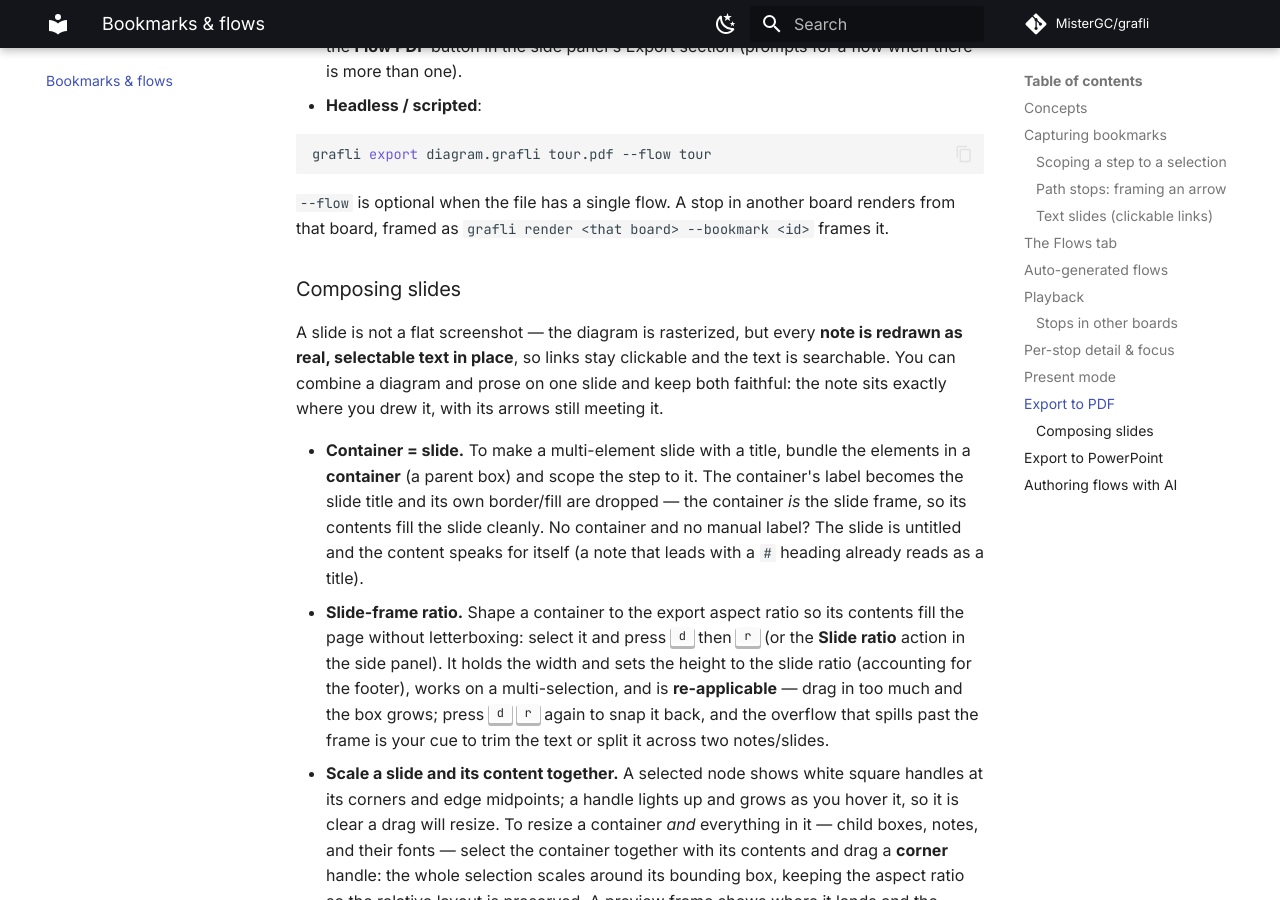
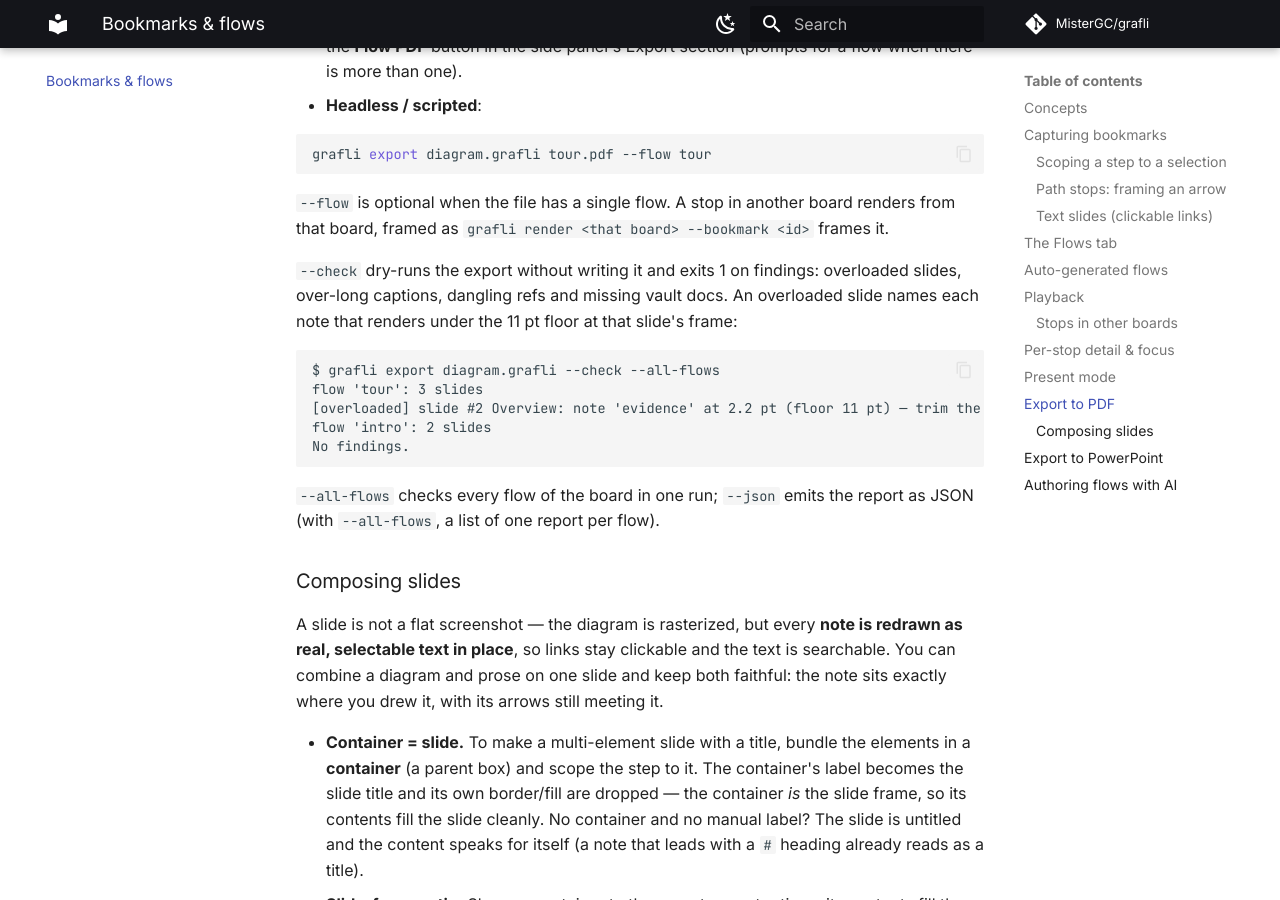
Before and after one commit to MisterGC/grafli, an MkDocs documentation site: the page built from docs/bookmarks-flows.md, in a window 1280 px wide and 900 px high, scrolled down 5706 px. Built offline with MkDocs 1.6.1 and Material for MkDocs 9.7.7, drawn with Linux system fonts in a browser that asks for light colours; comment, search, counter and statistics services are not loaded.

Commit message:
Document the named overload findings and --all-flows: changelog, flows guide, skill

````diff
--- a/docs/bookmarks-flows.md
+++ b/docs/bookmarks-flows.md
@@ -252,6 +252,22 @@ grafli export diagram.grafli tour.pdf --flow tour
 board renders from that board, framed as `grafli render <that board>
 --bookmark <id>` frames it.
 
+`--check` dry-runs the export without writing it and exits 1 on findings:
+overloaded slides, over-long captions, dangling refs and missing vault docs.
+An overloaded slide names each note that renders under the 11 pt floor at
+that slide's frame:
+
+```text
+$ grafli export diagram.grafli --check --all-flows
+flow 'tour': 3 slides
+[overloaded] slide #2 Overview: note 'evidence' at 2.2 pt (floor 11 pt) — trim the text or split the slide
+flow 'intro': 2 slides
+No findings.
+```
+
+`--all-flows` checks every flow of the board in one run; `--json` emits the
+report as JSON (with `--all-flows`, a list of one report per flow).
+
 ### Composing slides
 
 A slide is not a flat screenshot — the diagram is rasterized, but every **note
````
Also changed, not shown: CHANGELOG.md (+8 -0 lines), grafli/skills/grafli/SKILL.md (+2 -2 lines), grafli/skills/grafli/references/explaining.md (+2 -2 lines), grafli/skills/grafli/references/presenting.md (+12 -7 lines).
